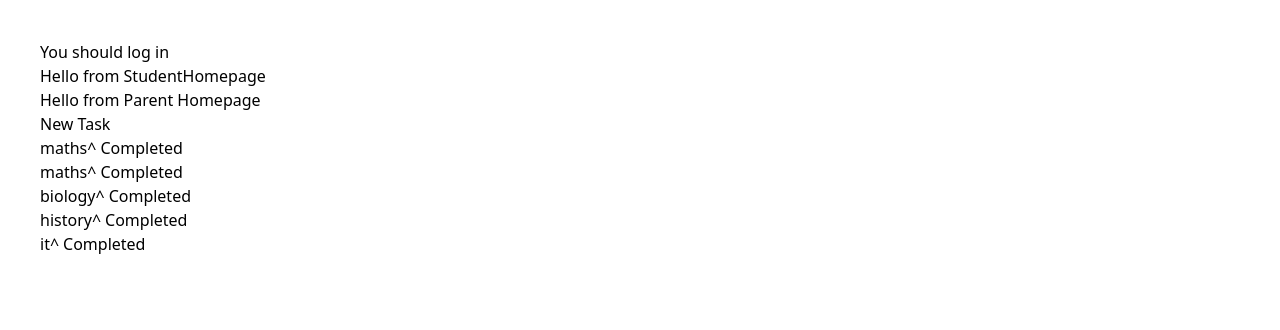
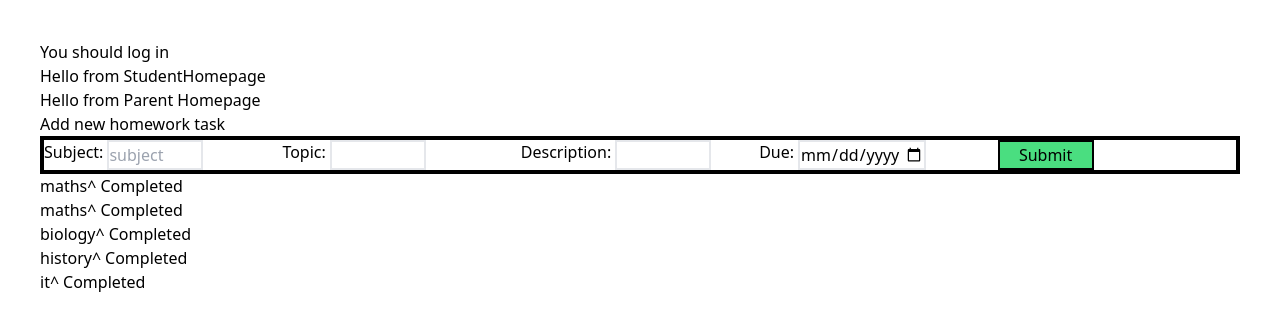
Before and after one commit to TomBirbeck/homework-helper, a React (Vite) app: page / in a window 1280 px wide. Shown: the top 330 px of the page. Built offline with nearby package versions, Linux system fonts and the light colour scheme.

Commit message:
working on new task form

```diff
--- a/src/components/NewTaskForm/index.tsx
+++ b/src/components/NewTaskForm/index.tsx
@@ -1,6 +1,37 @@
+import { useState } from "react"
+
 const NewTaskForm = () => {
+    const [subject, setSubject] = useState<String>()
+
     return (
-        <h1>New Task</h1>
+        <div>
+            Add new homework task
+        <form className="grid grid-cols-5 border-solid border-4 border-black space-around">
+            <label htmlFor="subject" className="flex gap-1">
+                Subject:
+                <input
+                type='text'
+                className="border-solid border-2 border-grey-700 w-24"
+                value={subject}
+                placeholder='subject'
+                onChange={(e) => setSubject(e.target.value)}
+                ></input>
+            </label>
+            <label htmlFor="topic" className="flex gap-1">
+                Topic:
+                <input type='text' className="border-solid border-2 border-grey-700 w-24"></input>
+            </label>
+            <label htmlFor="description" className="flex gap-1">
+                Description:
+                <input type='text' className="border-solid border-2 border-grey-700 w-24"></input>
+            </label>
+            <label htmlFor="date" className="flex gap-1">
+                Due:
+                <input type='date' className="border-solid border-2 border-grey-700 w-32"></input>
+            </label>
+            <button className="bg-green-400 w-24 border-solid border-2 border-black">Submit</button>
+        </form>
+        </div>
     )
 }
 
```
